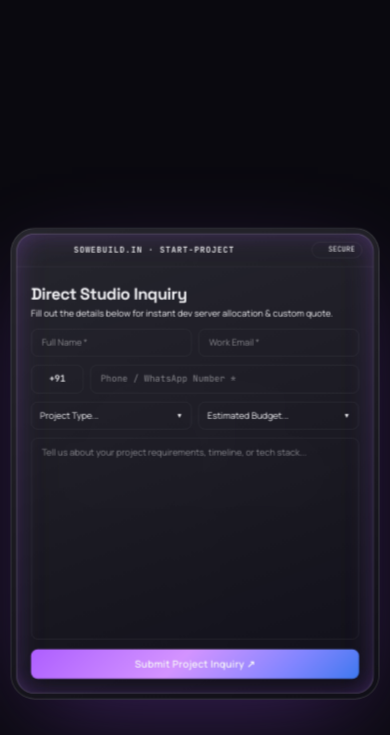
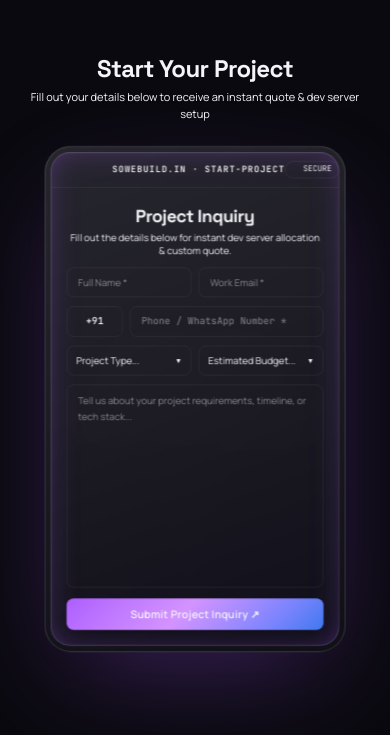
Before and after one commit to MonsterFlick/SoWeBuild, a Next.js app: page / in a window 390 px wide. Shown: the part 4269-5004 px from the top of the page. Built offline with nearby package versions, Linux system fonts and the light colour scheme.

Commit message:
feat: enhance inquiry form with phone input (+91), custom glass dropdowns, compact layout, and themes

```diff
--- a/src/app/page.tsx
+++ b/src/app/page.tsx
@@ -441,26 +441,20 @@ export default function Home() {
       {/* MORPH SECTION */}
       <MorphSection setMode={setMode} />
 
-      {/* INQUIRY SECTION (Centered Device Slab Form) */}
-      <section id="inquiry" data-section data-mode="form" className="relative h-screen">
-        <div className="sticky top-0 flex h-screen flex-col items-center justify-center pt-10 lg:justify-start lg:pt-12 px-6 overflow-hidden">
-          {/* Desktop Heading Context */}
-          <div className="relative z-10 text-center mb-3 hidden lg:block pointer-events-none">
-            <Eyebrow>Direct Studio Inquiry</Eyebrow>
-            <h2 className="mt-1.5 font-display text-2xl sm:text-3xl font-bold tracking-tight">
-              Start Your Project
-            </h2>
-            <p className="mt-1 text-[11px] text-muted-foreground">
-              Fill out your details below to receive an instant quote & dev server setup
-            </p>
-          </div>
-          {/* Subtle Background Typography */}
-          <div className="pointer-events-none absolute inset-0 flex items-center justify-center opacity-[0.025] font-display text-[14vw] font-bold leading-none select-none text-center">
-            START<br />BUILDING
-          </div>
-          {/* Mobile centered device frame */}
-          <div className="relative z-10 flex justify-center lg:hidden">
-            <DeviceFrame mode="form" className="scale-[0.82] sm:scale-100 origin-center" />
+      {/* INQUIRY SECTION */}
+      <section id="inquiry" data-section data-mode="form" className="relative px-6 py-8 sm:px-10 sm:py-12 overflow-hidden">
+        <div className="pointer-events-none absolute inset-0 flex items-center justify-center opacity-[0.02] font-display text-[14vw] font-bold leading-none select-none text-center">
+          START<br />BUILDING
+        </div>
+        <div className="relative mx-auto w-full max-w-4xl flex flex-col items-center text-center z-10">
+          <h2 className="font-display text-2xl sm:text-3xl font-bold tracking-tight">
+            Start Your Project
+          </h2>
+          <p className="mt-1 text-[11px] text-muted-foreground">
+            Fill out your details below to receive an instant quote & dev server setup
+          </p>
+          <div className="mt-6 flex justify-center w-full">
+            <DeviceFrame mode="form" className="scale-[0.88] sm:scale-100 origin-top shadow-2xl" />
           </div>
         </div>
       </section>
--- a/src/components/DeviceSlab.tsx
+++ b/src/components/DeviceSlab.tsx
@@ -71,9 +71,9 @@ export function DeviceSlab({
   const { scrollYProgress } = useScroll();
   const p = useSpring(scrollYProgress, { stiffness: 60, damping: 24, mass: 0.6 });
 
-  // Fade out device slab after inquiry section (in technology, work, about, or contact sections)
-  const isHideSection = activeSection !== "home" && activeSection !== "morph" && activeSection !== "inquiry";
-  const isCentered = activeSection === "inquiry";
+  // Fade out floating device slab starting at inquiry section
+  const isHideSection = activeSection !== "home" && activeSection !== "morph";
+  const isCentered = false;
 
   const rawX = useTransform(p, [0, 0.2, 0.42, 0.6, 0.8, 1], [-1, -6, 2, -4, -8, 1]);
   const rawY = useTransform(p, [0, 0.2, 0.42, 0.6, 0.8, 1], [2, -4, 4, -2, 6, -3]);
--- a/src/components/screens.tsx
+++ b/src/components/screens.tsx
@@ -429,7 +429,7 @@ function FormScreen() {
       <div className="flex-1 flex flex-col justify-between p-4.5 space-y-3 overflow-y-auto">
         <div className="flex flex-col gap-0.5">
           <h3 className="font-display text-xl font-bold tracking-tight text-foreground">
-            Direct Studio Inquiry
+            Project Inquiry
           </h3>
           <p className="text-[11px] text-muted-foreground leading-snug">
             Fill out the details below for instant dev server allocation & custom quote.
```
